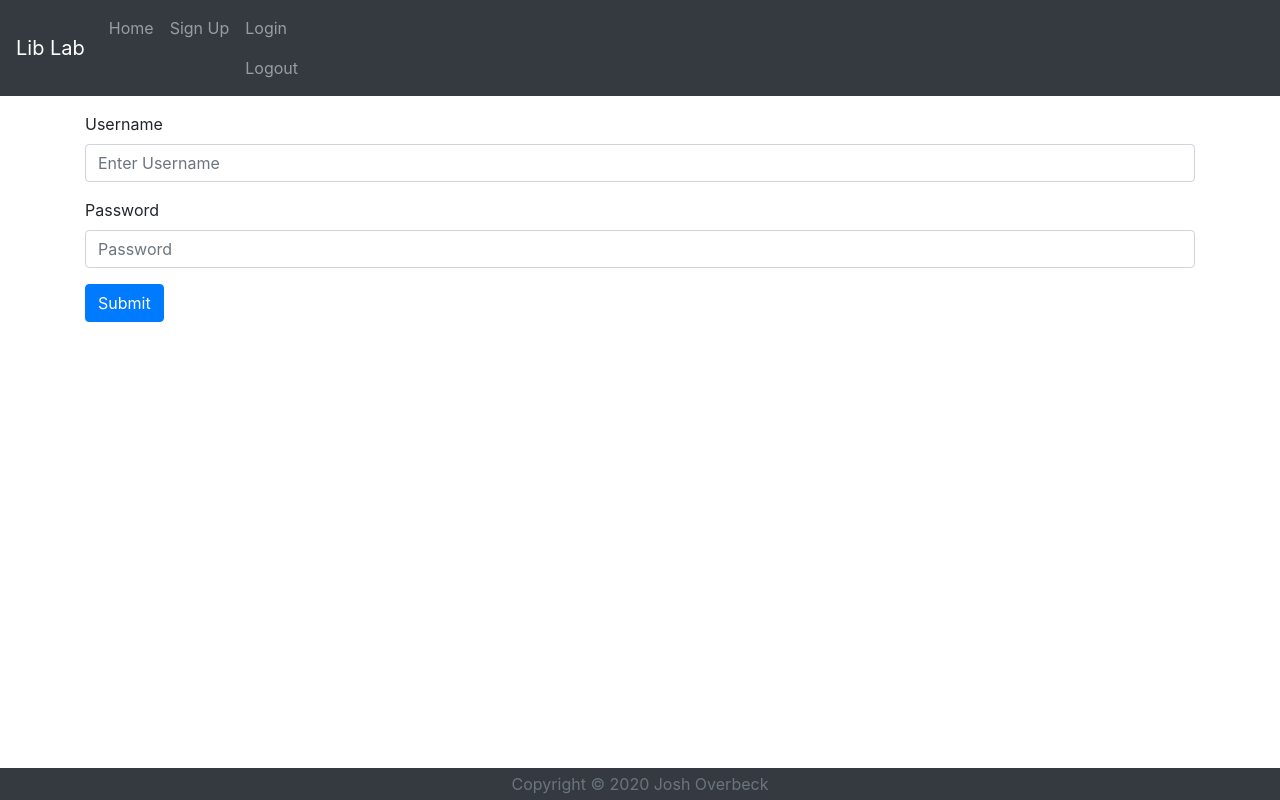
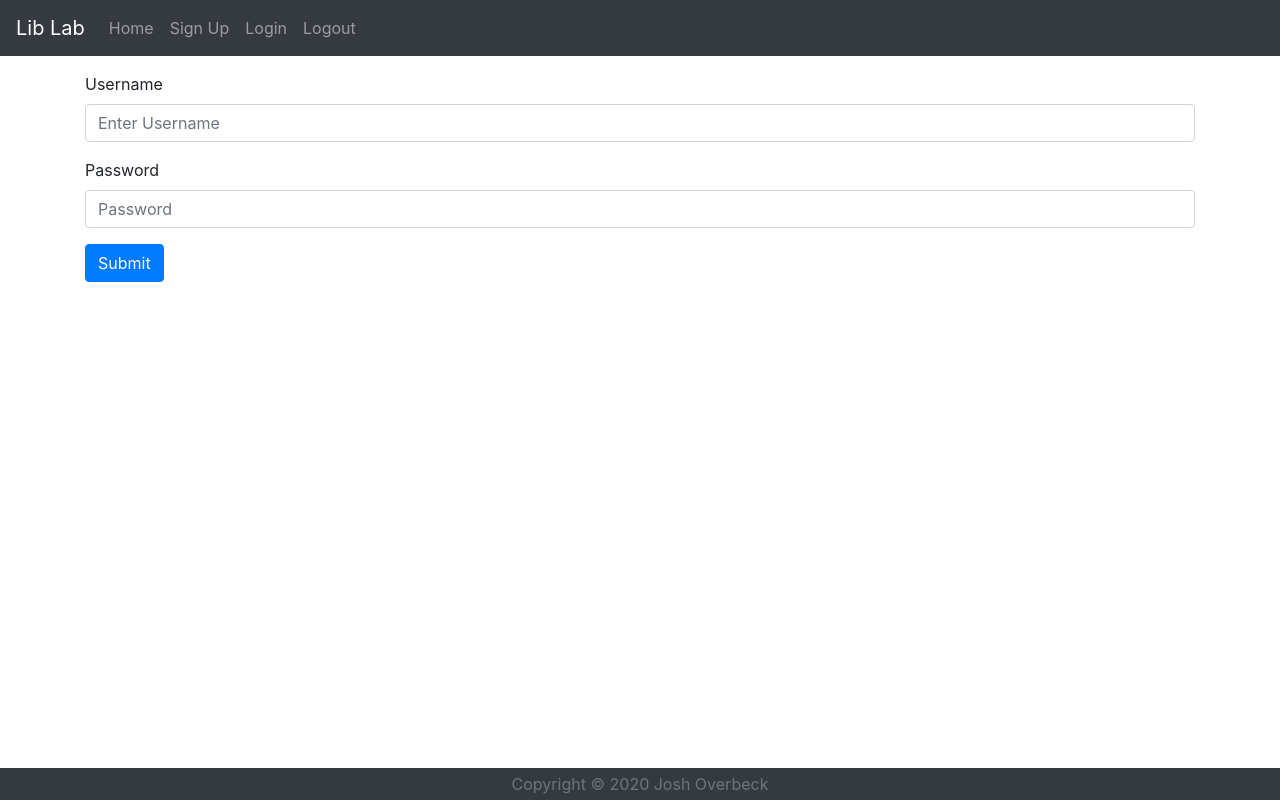
Before and after one commit to overbejt/lib-lab-front, an Angular app: page / in a window 1280 px wide. Built offline with nearby package versions, Linux system fonts and the light colour scheme.

Commit message:
I'll have to revisit that later.  It's not behaving the way I expected it to in the menu

```diff
--- a/src/app/menu/menu.component.html
+++ b/src/app/menu/menu.component.html
@@ -11,14 +11,12 @@
         <li class="nav-item">
           <a class="nav-link" routerLink="signup">Sign Up</a>
         </li>
-        <div class="ml-auto">
         <li class="nav-item">
           <a class="nav-link" routerLink="login">Login</a>
         </li>
         <li class="nav-item">
           <a class="nav-link" routerLink="logout">Logout</a>
         </li>
-        </div>
       </ul>
     </div>
   </nav>
```
Lines whose indentation alone changed are shown as unchanged.
